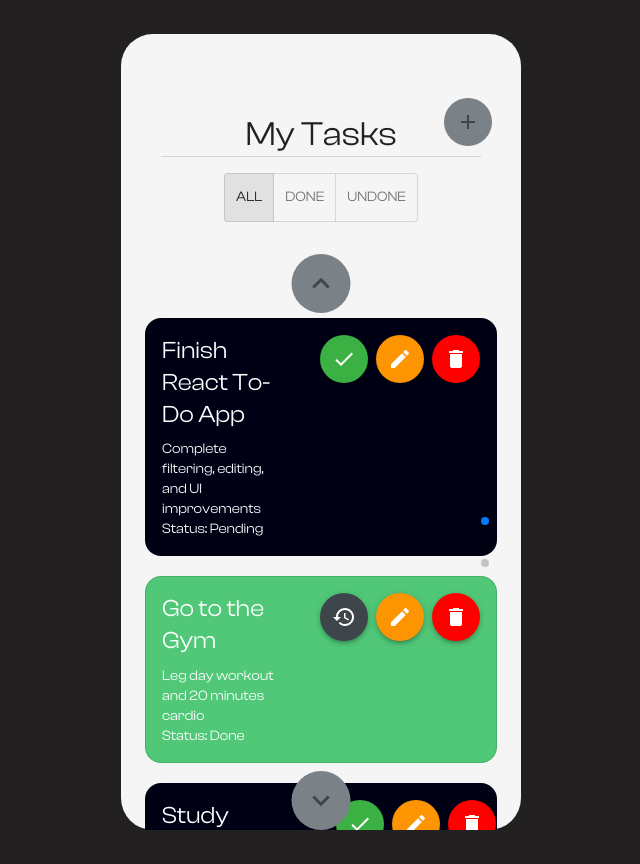
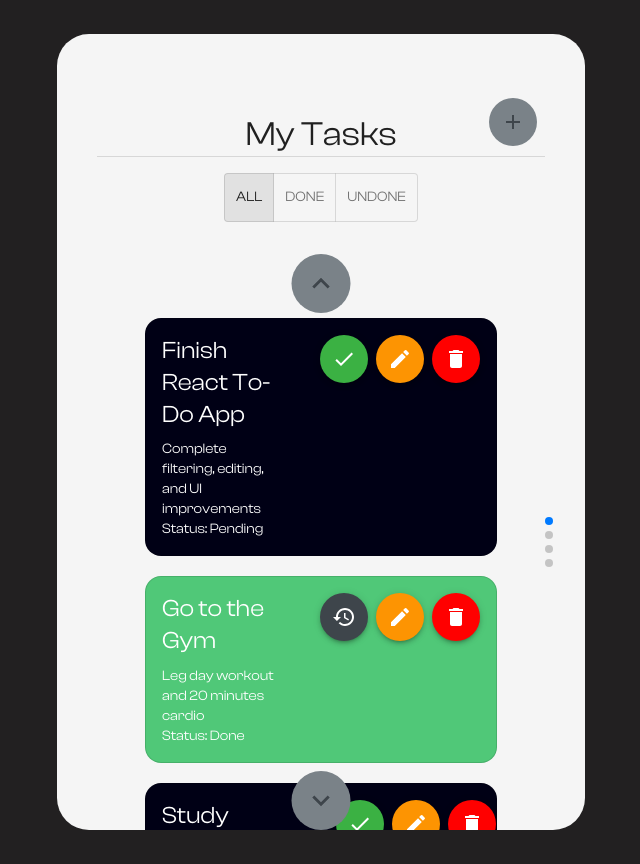
Before and after one commit to AIIM00/React-To-Do-App, a React (Vite) app: page / in a window 1280 px wide. Shown: the whole page, without its empty margins (319-959 px from the left). Built offline with nearby package versions, Linux system fonts and the light colour scheme.

Commit message:
fix/fix the padding of the card

```diff
--- a/src/App.jsx
+++ b/src/App.jsx
@@ -5,7 +5,7 @@ import theme from "./assets/theme";
 function App() {
   return (
     <ThemeProvider theme={theme}>
-      <ToDoList />
+      <ToDoList/>
     </ThemeProvider>
   )
 }
--- a/src/components/ToDoList.jsx
+++ b/src/components/ToDoList.jsx
@@ -241,7 +241,7 @@ function SimpleSwiper({slides}) {
   }}
   style={{
     marginTop:'1rem',
-    padding:'4rem 0',
+    padding:'4rem',
     width:'22rem',
     height:'28rem'
   }}
```
